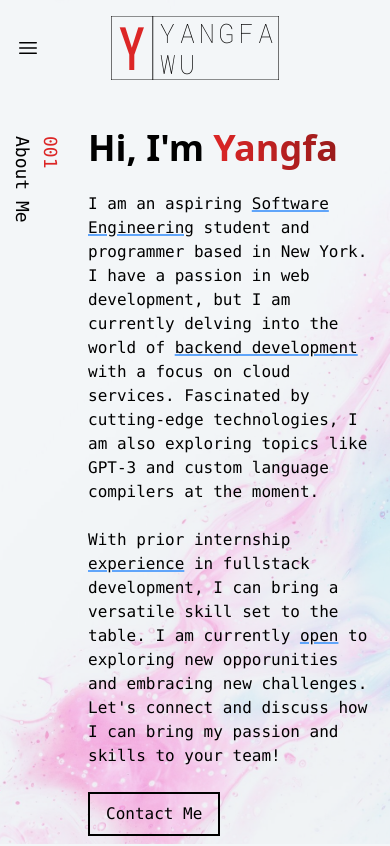
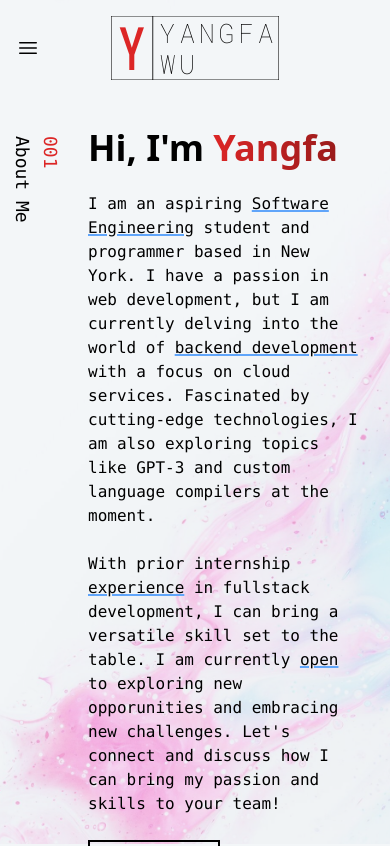
Before and after one commit to yangfawu/yangfawu.github.io, a React (Vite) app: page / in a window 390 px wide. Shown: the top 846 px of the page. Built offline with nearby package versions, Linux system fonts and the light colour scheme.

Commit message:
added more right-side spacing to sections to give text a less squished feel on small screen widths

```diff
--- a/src/components/section.tsx
+++ b/src/components/section.tsx
@@ -10,7 +10,7 @@ interface Props {
 export default function Section({ id, title, color, background, children }: Props) {
     return (
         <div className={`min-h-40 py-6 ${background || ""}`}>
-            <div className="mx-auto max-w-7xl pl-2 pr-4 sm:px-6 lg:px-8 flex items-stretch gap-4">
+            <div className="mx-auto max-w-7xl pl-2 pr-6 sm:px-6 lg:px-8 flex items-stretch gap-4">
                 <div className="flex-1 relative top-0 max-w-16">
                     <div className="font-mono text-lg min-w-16 sticky top-4 left-0 rotate-90 mt-2 mr-2 origin-bottom-left -translate-y-full">
                         <h3 className="text-red-600">
```
